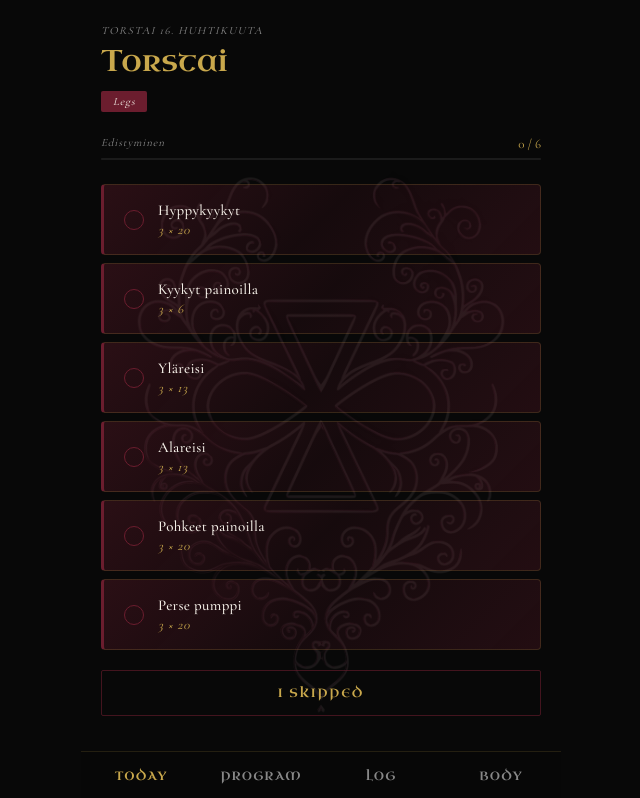
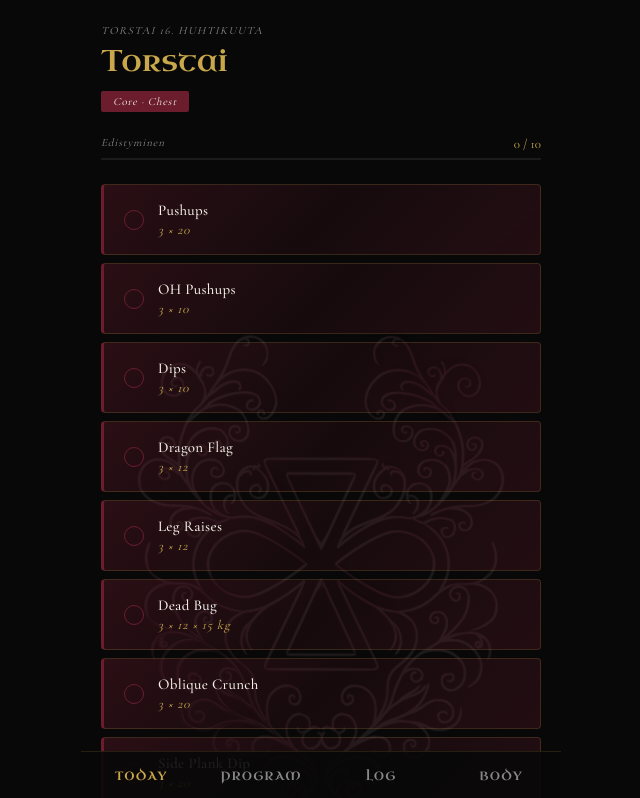
Before and after one commit to juliusduvanovich/Duvaan-Training, a React (Vite) app: page / in a window 1280 px wide. Shown: the top 798 px of the page, without its empty margins (319-959 px from the left). Built offline with nearby package versions, Linux system fonts and the light colour scheme.

Commit message:
Update full week program

```diff
--- a/src/data/program.js
+++ b/src/data/program.js
@@ -2,75 +2,86 @@ export const defaultProgram = [
   {
     day: 0,
     name: 'Maanantai',
-    focus: 'Push — Chest · Shoulder · Tricep',
+    focus: 'Chest · Shoulder · Tricep',
     exercises: [
-      { id: 'mon1', name: 'Kädet yhdessä punnerrukset', sets: 3, reps: '20', weight: null },
-      { id: 'mon2', name: 'Sivulta toiselle punnerrukset', sets: 3, reps: '10', weight: null },
-      { id: 'mon3', name: 'Dipit', sets: 3, reps: '10', weight: null },
-      { id: 'mon4', name: 'Arnold press', sets: 3, reps: '10', weight: '9.5 kg' },
-      { id: 'mon5', name: 'Lateral raise', sets: 3, reps: '12', weight: '7 kg' },
-      { id: 'mon6', name: 'Yhden käden ojentaja taljat', sets: 3, reps: '10', weight: '15 kg' },
-      { id: 'mon7', name: 'Yhden käden tricep nosto', sets: 3, reps: '10', weight: '9.5 kg' },
+      { id: 'mon1', name: 'Pushups', sets: 3, reps: '20', weight: null },
+      { id: 'mon2', name: 'OH Pushups', sets: 3, reps: '10', weight: null },
+      { id: 'mon3', name: 'Dips', sets: 3, reps: '10', weight: null },
+      { id: 'mon4', name: 'Arnold Press', sets: 3, reps: '10', weight: '9.5 kg' },
+      { id: 'mon5', name: 'Lateral Raise', sets: 3, reps: '10', weight: '7 kg' },
+      { id: 'mon6', name: 'Tricep Talja', sets: 3, reps: '10', weight: '15 kg' },
+      { id: 'mon7', name: 'Tricep Paino', sets: 3, reps: '10', weight: '9.5 kg' },
     ]
   },
   {
     day: 1,
     name: 'Tiistai',
-    focus: 'Pull — Back · Biceps',
+    focus: 'Back · Biceps · Arms',
     exercises: [
-      { id: 'tue1', name: 'Leuanveto leveä ote', sets: 4, reps: '6–8', weight: null },
-      { id: 'tue2', name: 'Seated cable row', sets: 3, reps: '8–10', weight: null },
-      { id: 'tue3', name: 'Lat pulldown kapea', sets: 3, reps: '10–12', weight: null },
-      { id: 'tue4', name: 'Face pull', sets: 3, reps: '15', weight: '40 kg' },
-      { id: 'tue5', name: 'Reverse flys istualtaan', sets: 3, reps: '10', weight: '7 kg' },
-      { id: 'tue6', name: 'Dumbbell curl', sets: 3, reps: '10–12', weight: null },
+      { id: 'tue1', name: 'Pullup', sets: 3, reps: '5', weight: null },
+      { id: 'tue2', name: 'Barbell Row', sets: 3, reps: '8', weight: '50 kg' },
+      { id: 'tue3', name: 'Dumbbell Row', sets: 3, reps: '12', weight: '20 kg' },
+      { id: 'tue4', name: 'Sivutaivutus', sets: 3, reps: '10', weight: '20 kg' },
+      { id: 'tue5', name: 'Hyperextension', sets: 3, reps: '12', weight: '15 kg' },
+      { id: 'tue6', name: 'Superman', sets: 3, reps: '12', weight: null },
+      { id: 'tue7', name: 'Bicep Curl', sets: 3, reps: '8', weight: '12 kg' },
+      { id: 'tue8', name: 'Hammer Curl', sets: 3, reps: '8', weight: '12 kg' },
+      { id: 'tue9', name: 'Wrist Curl', sets: 3, reps: '20', weight: '7 kg' },
     ]
   },
   {
     day: 2,
     name: 'Keskiviikko',
-    focus: 'Cardio · Calves',
+    focus: 'Legs',
     exercises: [
-      { id: 'wed1', name: 'Sprintti-intervallit', sets: 8, reps: '30s / 90s lepo', weight: null },
-      { id: 'wed2', name: 'Pohkeet painoilla', sets: 3, reps: '20', weight: null },
-      { id: 'wed3', name: 'Hyppynaru / kevyt juoksu', sets: 1, reps: '15 min', weight: null },
+      { id: 'wed1', name: 'Kyykkyhypyt', sets: 3, reps: '20', weight: null },
+      { id: 'wed2', name: 'Kyykyt', sets: 3, reps: '8', weight: '50 kg' },
+      { id: 'wed3', name: 'Front Thigh', sets: 3, reps: '12', weight: '6a' },
+      { id: 'wed4', name: 'Back Thigh', sets: 3, reps: '12', weight: '7y' },
+      { id: 'wed5', name: 'One Calf Raise', sets: 3, reps: '12', weight: '40 kg' },
+      { id: 'wed6', name: 'Glute Pump', sets: 3, reps: '15', weight: null },
+      { id: 'wed7', name: 'Side Glutes', sets: 3, reps: '15', weight: null },
     ]
   },
   {
     day: 3,
     name: 'Torstai',
-    focus: 'Legs',
+    focus: 'Core · Chest',
     exercises: [
-      { id: 'thu1', name: 'Hyppykyykyt', sets: 3, reps: '20', weight: null },
-      { id: 'thu2', name: 'Kyykyt painoilla', sets: 3, reps: '6', weight: null },
-      { id: 'thu3', name: 'Yläreisi', sets: 3, reps: '13', weight: null },
-      { id: 'thu4', name: 'Alareisi', sets: 3, reps: '13', weight: null },
-      { id: 'thu5', name: 'Pohkeet painoilla', sets: 3, reps: '20', weight: null },
-      { id: 'thu6', name: 'Perse pumppi', sets: 3, reps: '20', weight: null },
+      { id: 'thu1', name: 'Pushups', sets: 3, reps: '20', weight: null },
+      { id: 'thu2', name: 'OH Pushups', sets: 3, reps: '10', weight: null },
+      { id: 'thu3', name: 'Dips', sets: 3, reps: '10', weight: null },
+      { id: 'thu4', name: 'Dragon Flag', sets: 3, reps: '12', weight: null },
+      { id: 'thu5', name: 'Leg Raises', sets: 3, reps: '12', weight: null },
+      { id: 'thu6', name: 'Dead Bug', sets: 3, reps: '12', weight: '15 kg' },
+      { id: 'thu7', name: 'Oblique Crunch', sets: 3, reps: '20', weight: null },
+      { id: 'thu8', name: 'Side Plank Dip', sets: 3, reps: '20', weight: null },
+      { id: 'thu9', name: 'Plank', sets: 1, reps: '1.5 min', weight: null },
+      { id: 'thu10', name: 'Plank (3. round)', sets: 1, reps: '2 min', weight: null },
     ]
   },
   {
     day: 4,
     name: 'Perjantai',
-    focus: 'Push · Core · Shoulder',
+    focus: 'Cardio',
     exercises: [
-      { id: 'fri1', name: 'Kädet yhdessä punnerrukset', sets: 3, reps: '20', weight: null },
-      { id: 'fri2', name: 'Dipit', sets: 3, reps: '10', weight: null },
-      { id: 'fri3', name: 'Arnold press', sets: 3, reps: '10', weight: '9.5 kg' },
-      { id: 'fri4', name: 'Lateral raise', sets: 3, reps: '12', weight: '7 kg' },
-      { id: 'fri5', name: 'Ab wheel', sets: 3, reps: 'max', weight: null },
-      { id: 'fri6', name: 'Plank', sets: 3, reps: '60s', weight: null },
+      { id: 'fri1', name: '10km lenkki', sets: 1, reps: '10 km', weight: null },
     ]
   },
   {
     day: 5,
     name: 'Lauantai',
-    focus: 'HIIT',
+    focus: 'Core · HIIT',
     exercises: [
-      { id: 'sat1', name: 'Sprintti-intervallit', sets: 8, reps: '30s / 90s lepo', weight: null },
-      { id: 'sat2', name: 'Burpee circuit', sets: 3, reps: '10', weight: null },
-      { id: 'sat3', name: 'Hyppykyykky circuit', sets: 3, reps: '10', weight: null },
-      { id: 'sat4', name: 'Kevyt juoksu', sets: 1, reps: '10–15 min', weight: null },
+      { id: 'sat1', name: 'Dragon Flag', sets: 3, reps: '12', weight: null },
+      { id: 'sat2', name: 'Leg Raises', sets: 3, reps: '12', weight: null },
+      { id: 'sat3', name: 'Dead Bug', sets: 3, reps: '12', weight: '15 kg' },
+      { id: 'sat4', name: 'Oblique Crunch', sets: 3, reps: '20', weight: null },
+      { id: 'sat5', name: 'Side Plank Dip', sets: 3, reps: '20', weight: null },
+      { id: 'sat6', name: 'Plank', sets: 1, reps: '1.5 min', weight: null },
+      { id: 'sat7', name: 'Plank (3. round)', sets: 1, reps: '2 min', weight: null },
+      { id: 'sat8', name: 'Lämmittely juoksu', sets: 1, reps: '10 min', weight: null },
+      { id: 'sat9', name: 'Sprintti-intervallit', sets: 8, reps: '30s / 90s lepo', weight: null },
     ]
   },
   {
```
